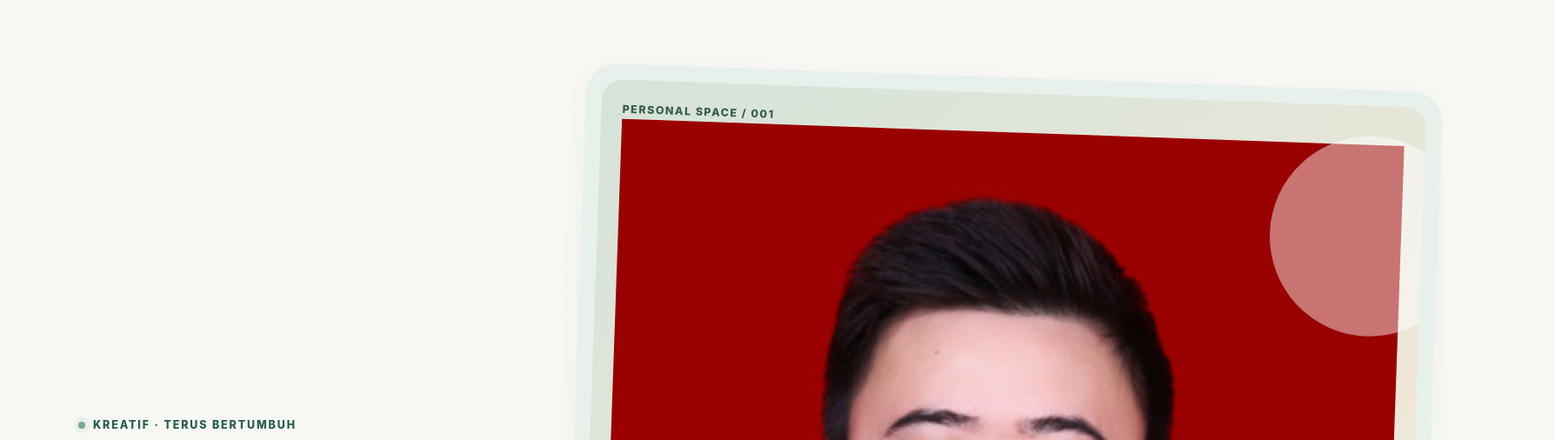
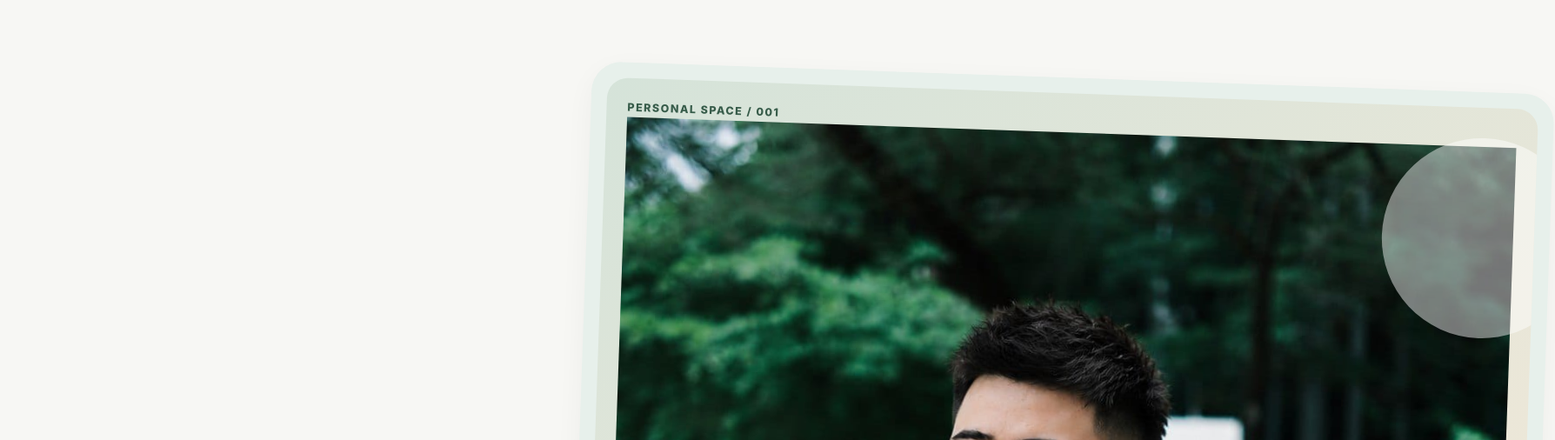
Before and after one commit to tddycreativz2005/teddy-creative, a plain HTML site: page index.html in a window 1280 px wide. Shown: the part 78-584 px from the top of the page at 87% size, 1788 px wide, since content can reach past the window. Drawn offline with Linux system fonts and the light colour scheme.

Commit message:
Update index.html

```diff
--- a/index.html
+++ b/index.html
@@ -193,7 +193,7 @@ header {
         <div class="portrait-card">
           <div class="portrait-inner">
             <div class="portrait-note">Personal space / 001</div>
-            <img src="teddy-profile-2.jpg" alt="Foto Teddy" class="profile-photo">
+            <img src="IMG-20261011-WA0000.jpg" alt="Foto Teddy" class="...">
             <div class="portrait-note">Curiosity • Creativity • Growth</div>
           </div>
         </div>
```
